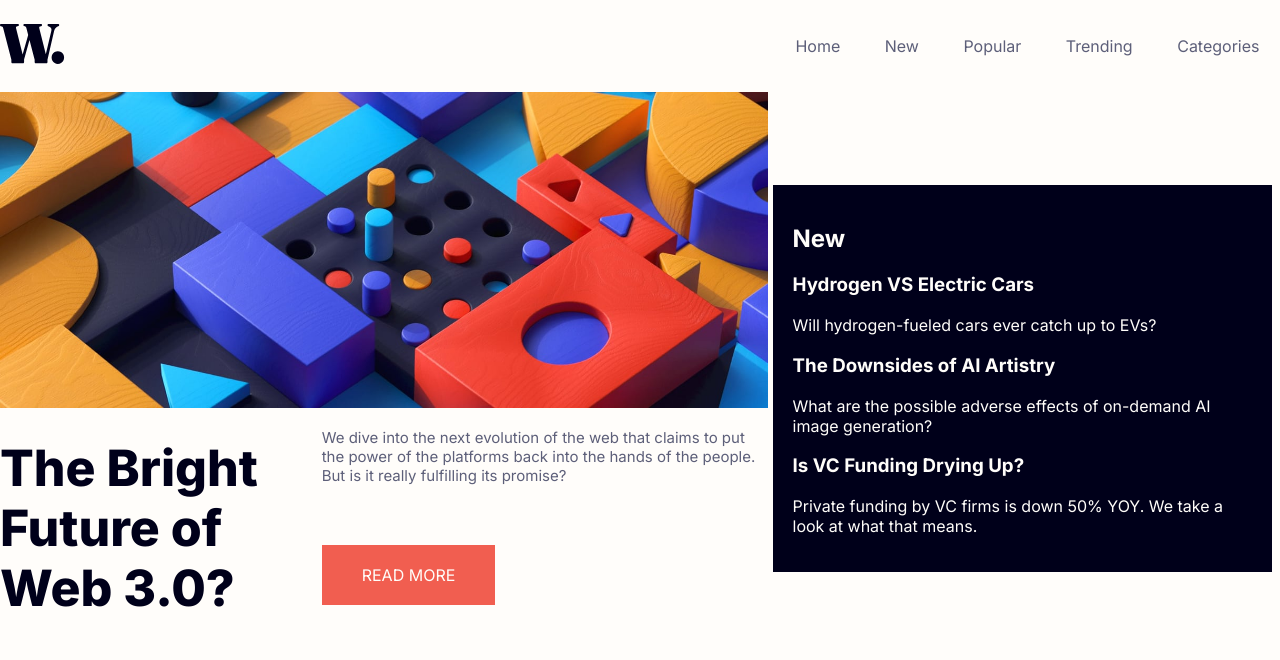
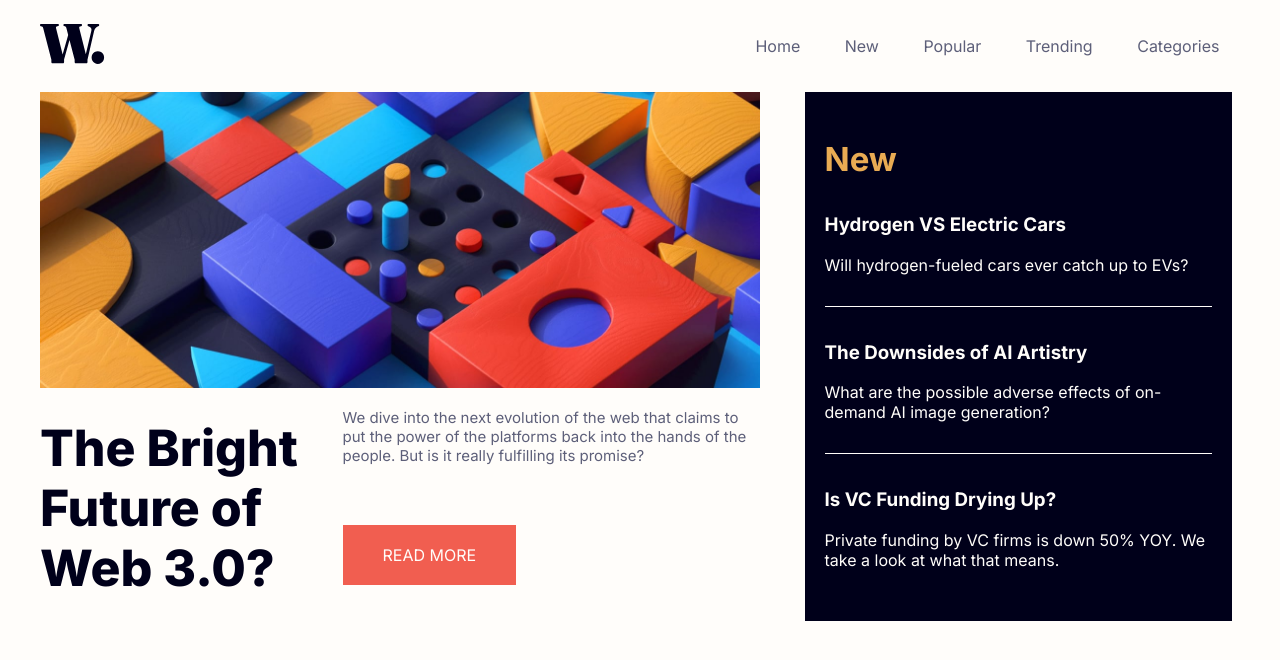
Before and after one commit to winstein27/news-homepage, a plain HTML site: page index.html in a window 1280 px wide. Drawn offline with Linux system fonts and the light colour scheme.

Commit message:
News list

```diff
--- a/index.css
+++ b/index.css
@@ -3,12 +3,12 @@
 }
 
 body {
-  font-family: "Inter", sans-serif;
+  font-family: 'Inter', sans-serif;
   background: hsl(36, 100%, 99%);
   color: hsl(236, 13%, 42%);
   margin: 0 auto;
   width: 100%;
-  max-width: 1440px;
+  max-width: 1200px;
 }
 
 .main-header {
@@ -43,6 +43,7 @@ body {
 .main-new {
   display: inline-block;
   width: 60%;
+  vertical-align: text-top;
 }
 
 .main-new > img {
@@ -92,12 +93,30 @@ body {
 
 .news-list {
   display: inline-block;
-  width: 39%;
+  width: calc(39% - 40px);
+  margin-left: 40px;
+  vertical-align: text-top;
   background: hsl(240, 100%, 5%);
   color: hsl(36, 100%, 99%);
   padding: 20px;
 }
 
 .news-list__title {
-  color: ;
+  color: hsl(35, 77%, 62%);
+  font-size: 33px;
+  margin-bottom: 0;
 }
+
+.news-list__new {
+  padding: 15px 0;
+  border-bottom: 1px solid hsl(36, 100%, 99%);
+}
+
+.news-list__new:last-of-type {
+  border: none;
+}
+
+.news-list__new h3:hover,
+.news-list__new h3:active {
+  color: hsl(35, 77%, 62%);
+}
--- a/index.html
+++ b/index.html
@@ -47,18 +47,18 @@
 
       <section class="news-list">
         <h2 class="news-list__title">New</h2>
-        <div>
+        <div class="news-list__new">
           <h3>Hydrogen VS Electric Cars</h3>
           <p>Will hydrogen-fueled cars ever catch up to EVs?</p>
         </div>
-        <div>
+        <div class="news-list__new">
           <h3>The Downsides of AI Artistry</h3>
           <p>
             What are the possible adverse effects of on-demand AI image
             generation?
           </p>
         </div>
-        <div>
+        <div class="news-list__new">
           <h3>Is VC Funding Drying Up?</h3>
           <p>
             Private funding by VC firms is down 50% YOY. We take a look at what
```
